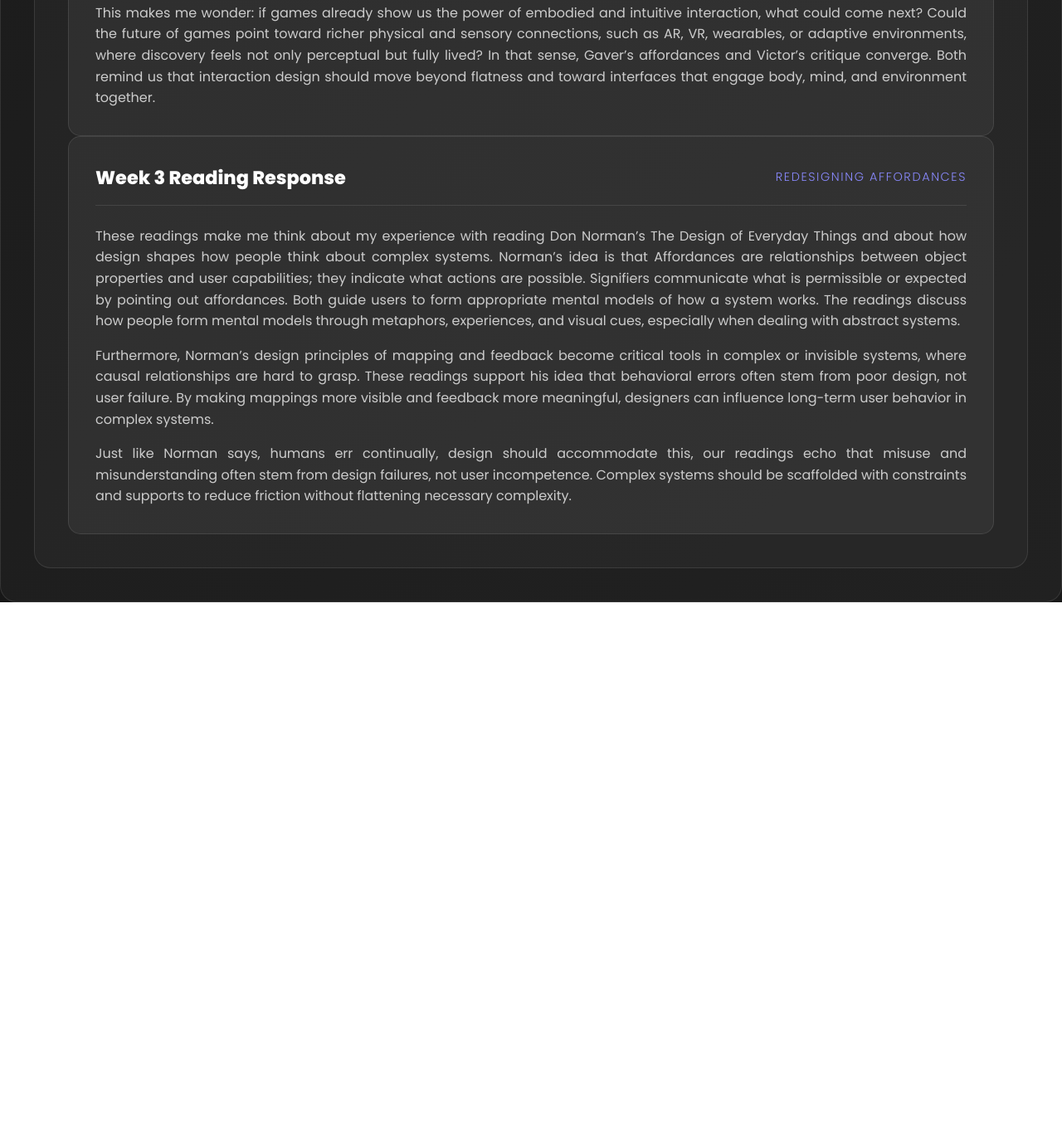
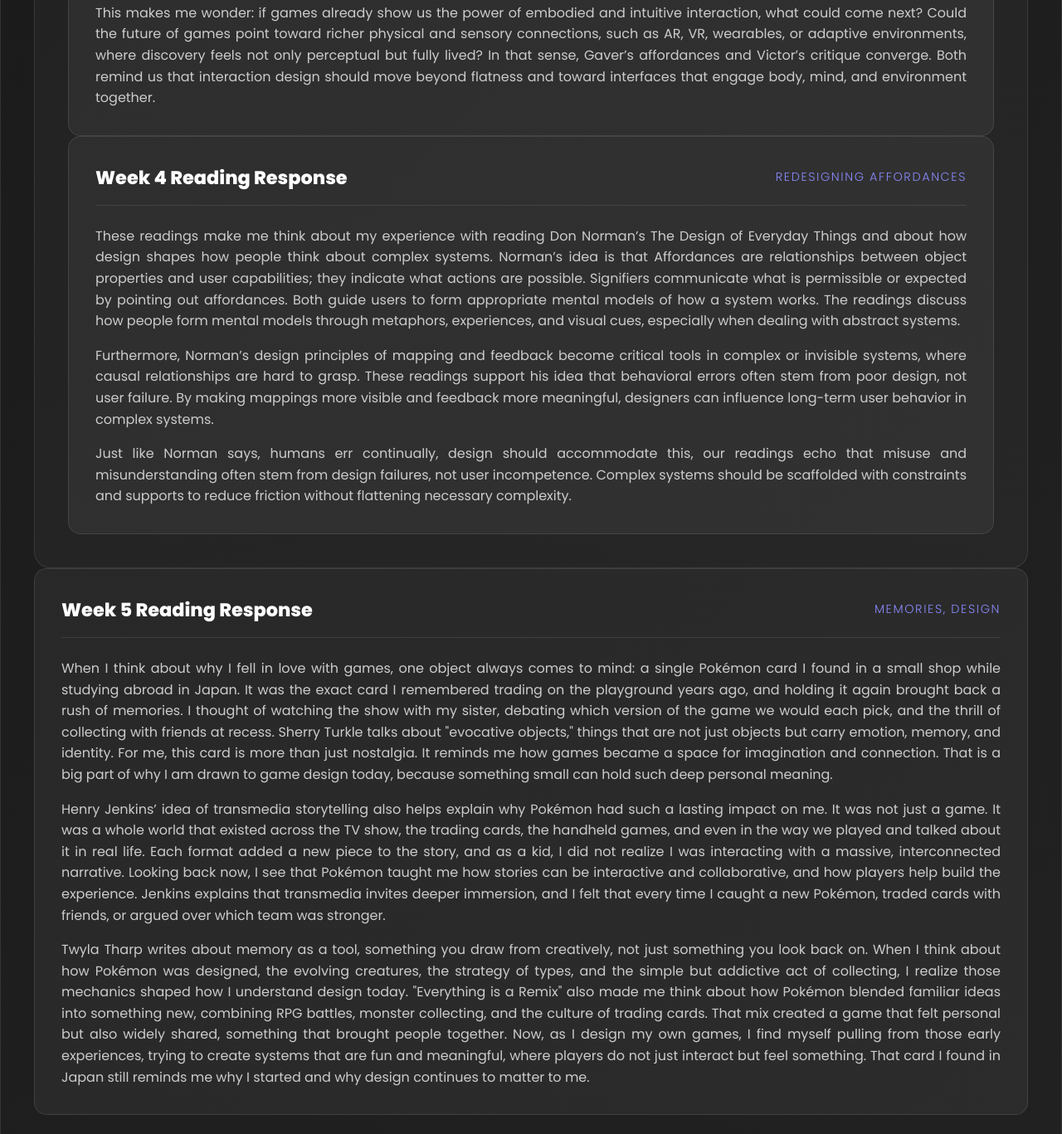
Before and after one commit to Kstuteville/Portfolio-Website, a plain HTML site: page process.html in a window 1280 px wide. Shown: the part 5281-6648 px from the top of the page at 83% size. Before the commit the page ends 6007 px from the top, so only its background shows below. Drawn offline with Linux system fonts and the light colour scheme.

Commit message:
rr week 5

```diff
--- a/process.html
+++ b/process.html
@@ -865,12 +865,12 @@
                 <!-- Week 3 Reading Response -->
             <div class="reading-response">
                 <div class="response-header">
-                    <h3>Week 3 Reading Response</h3>
+                    <h3>Week 4 Reading Response</h3>
                     <span class="response-date">Redesigning Affordances</span>
                     </div>
                     <div class="response-content">
                         <p>These readings make me think about my experience with reading Don Norman’s The Design of Everyday Things and about how design shapes how people think about complex systems.
-Norman’s idea is that Affordances are relationships between object properties and user capabilities; they indicate what actions are possible. Signifiers communicate what is permissible or expected by pointing out affordances. Both guide users to form appropriate mental models of how a system works. The readings discuss how people form mental models through metaphors, experiences, and visual cues, especially when dealing with abstract systems.
+                            Norman’s idea is that Affordances are relationships between object properties and user capabilities; they indicate what actions are possible. Signifiers communicate what is permissible or expected by pointing out affordances. Both guide users to form appropriate mental models of how a system works. The readings discuss how people form mental models through metaphors, experiences, and visual cues, especially when dealing with abstract systems.
 
                 </p>
 
@@ -886,6 +886,25 @@ Norman’s idea is that Affordances are relationships between object properties
 
                 </div>
                 </div>
+                <!-- Week 5 Reading Response -->
+                <div class="reading-response">
+                    <div class="response-header">
+                        <h3>Week 5 Reading Response</h3>
+                        <span class="response-date">Memories, Design</span>
+                        </div>
+                    <div class="response-content">
+                        <p>When I think about why I fell in love with games, one object always comes to mind: a single Pokémon card I found in a small shop while studying abroad in Japan. It was the exact card I remembered trading on the playground years ago, and holding it again brought back a rush of memories. I thought of watching the show with my sister, debating which version of the game we would each pick, and the thrill of collecting with friends at recess. Sherry Turkle talks about "evocative objects," things that are not just objects but carry emotion, memory, and identity. For me, this card is more than just nostalgia. It reminds me how games became a space for imagination and connection. That is a big part of why I am drawn to game design today, because something small can hold such deep personal meaning.
+                        </p>
+
+                        <p>Henry Jenkins’ idea of transmedia storytelling also helps explain why Pokémon had such a lasting impact on me. It was not just a game. It was a whole world that existed across the TV show, the trading cards, the handheld games, and even in the way we played and talked about it in real life. Each format added a new piece to the story, and as a kid, I did not realize I was interacting with a massive, interconnected narrative. Looking back now, I see that Pokémon taught me how stories can be interactive and collaborative, and how players help build the experience. Jenkins explains that transmedia invites deeper immersion, and I felt that every time I caught a new Pokémon, traded cards with friends, or argued over which team was stronger.
+                            </p>
+                        <p>Twyla Tharp writes about memory as a tool, something you draw from creatively, not just something you look back on. When I think about how Pokémon was designed, the evolving creatures, the strategy of types, and the simple but addictive act of collecting, I realize those mechanics shaped how I understand design today. "Everything is a Remix" also made me think about how Pokémon blended familiar ideas into something new, combining RPG battles, monster collecting, and the culture of trading cards. That mix created a game that felt personal but also widely shared, something that brought people together. Now, as I design my own games, I find myself pulling from those early experiences, trying to create systems that are fun and meaningful, where players do not just interact but feel something. That card I found in Japan still reminds me why I started and why design continues to matter to me.
+
+                                </p>
+
+                    </div>
+                    </div>
+            </div>
 
 
 
@@ -893,7 +912,14 @@ Norman’s idea is that Affordances are relationships between object properties
 
 
                 </div>
-            </div>
+
+
+
+
+
+
+
+
         </div>
     </main>
 </body>
```
